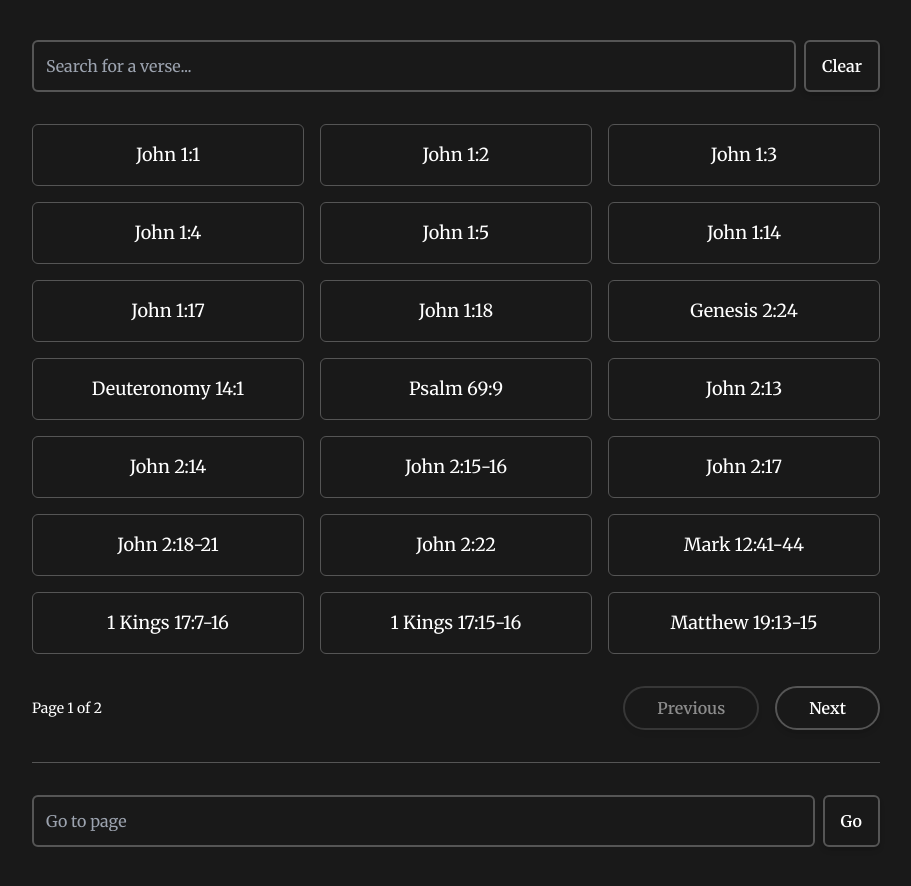
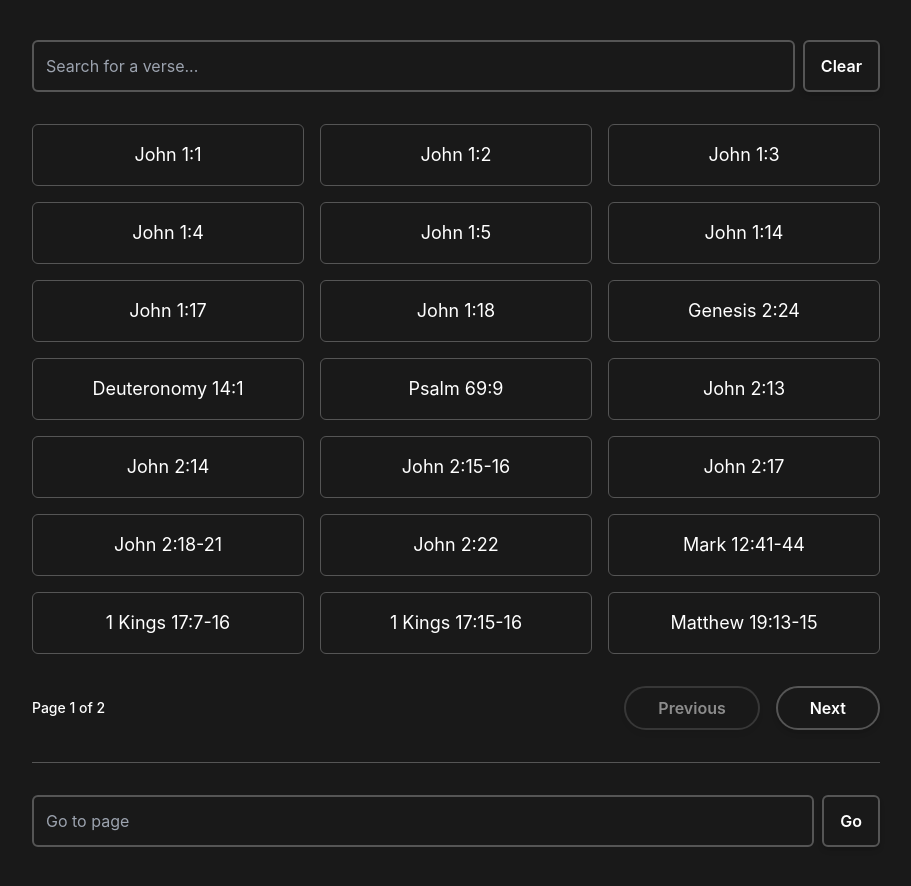
Before and after one commit to trinitarianbeliever/DailyBible, a plain HTML site: page index.html in a window 1280 px wide. Shown: the whole page, without its empty margins (184-1095 px from the left). Drawn offline with nearby package versions, Linux system fonts and the light colour scheme.

Commit message:
daily bible first commit

```diff
--- a/styles.css
+++ b/styles.css
@@ -1,5 +1,5 @@
 body {
-    font-family: 'Merriweather', serif;
+    font-family: -apple-system,BlinkMacSystemFont,"Roboto","Segoe UI","Helvetica Neue","Lucida Grande",Arial,sans-serif;
     background-color: #191919;
 }
 /* CSS to remove up/down arrows from number input */
```
